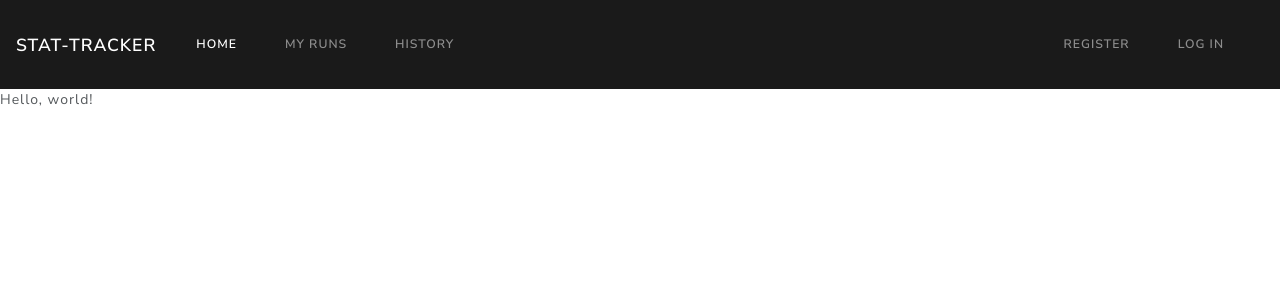
After one commit to nleclaire/stat-tracker, a Django app: page /runs/history in a window 1280 px wide. The commit adds this page. Shown: the top 300 px of the page. Run offline with Django 3.2, Linux system fonts and the light colour scheme; data that the repository does not hold is empty; some libraries are stand-ins or nearby versions.

Commit message:
WIP - my history section (all runs)

```diff
--- a/requirements.txt
+++ b/requirements.txt
@@ -1,3 +1,4 @@
 django===3.2
 django-crispy-forms
 django-bootstrap5
+dash
--- /dev/null
+++ b/run_stats/templates/run_stats/history.html
@@ -0,0 +1,5 @@
+{% extends "run_stats/base.html" %}
+
+{% block content %}
+    <p>Hello, world!</p>
+{% endblock content %}
--- a/run_stats/templates/run_stats/nav.html
+++ b/run_stats/templates/run_stats/nav.html
@@ -12,6 +12,9 @@
             </li>
             <li class="nav-item">
                 <a class="nav-link" href="{% url 'run_stats:runs' %}">My runs</a>
+            </li>
+            <li class="nav-item">
+                <a class="nav-link" href="{% url 'run_stats:history' %}">History</a>
             </li>
         </ul>
 
--- a/run_stats/urls.py
+++ b/run_stats/urls.py
@@ -22,4 +22,7 @@ urlpatterns = [
 
     # Page to add Splits
     path('runs/<int:run_id>/add_splits', views.add_splits, name="add_splits"),
+
+    # Page to view history
+    path('runs/history', views.history, name="history"),
 ]
--- a/run_stats/views.py
+++ b/run_stats/views.py
@@ -105,6 +105,16 @@ def add_splits(request, run_id):
     return render(request, 'run_stats/add_splits.html', context)
 
 
+def history(request):
+    user = request.user
+    print(f"User={user}, id={user.id}", user, user.id)
+    runs = Run.objects.filter(owner=user.id)
+    print(runs)
+
+
+    return render(request, 'run_stats/history.html')
+
+
 def validate_user(request, run):
     if run.owner != request.user:
         raise Http404
```
Also changed, not shown: 1 other file.
